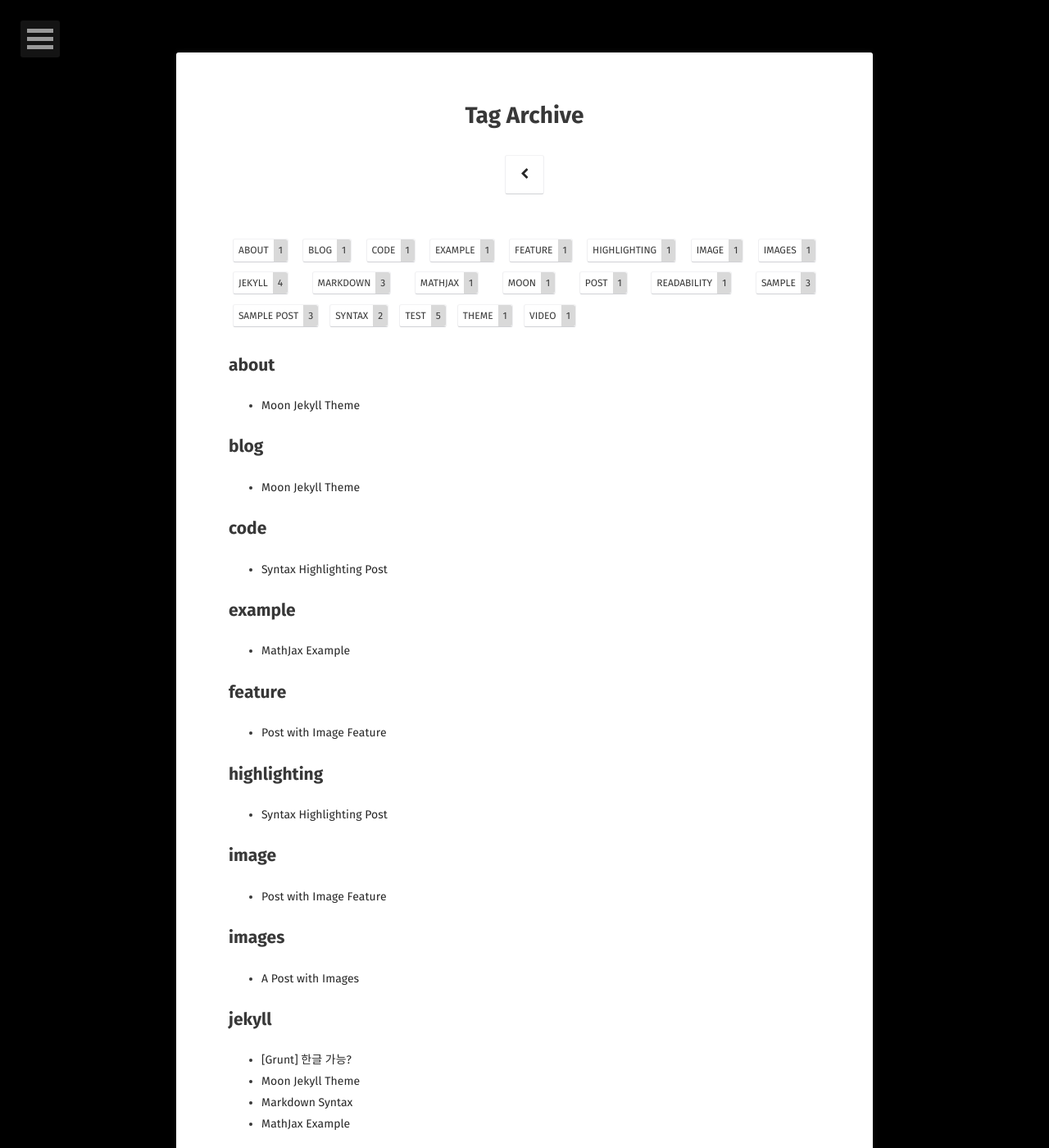
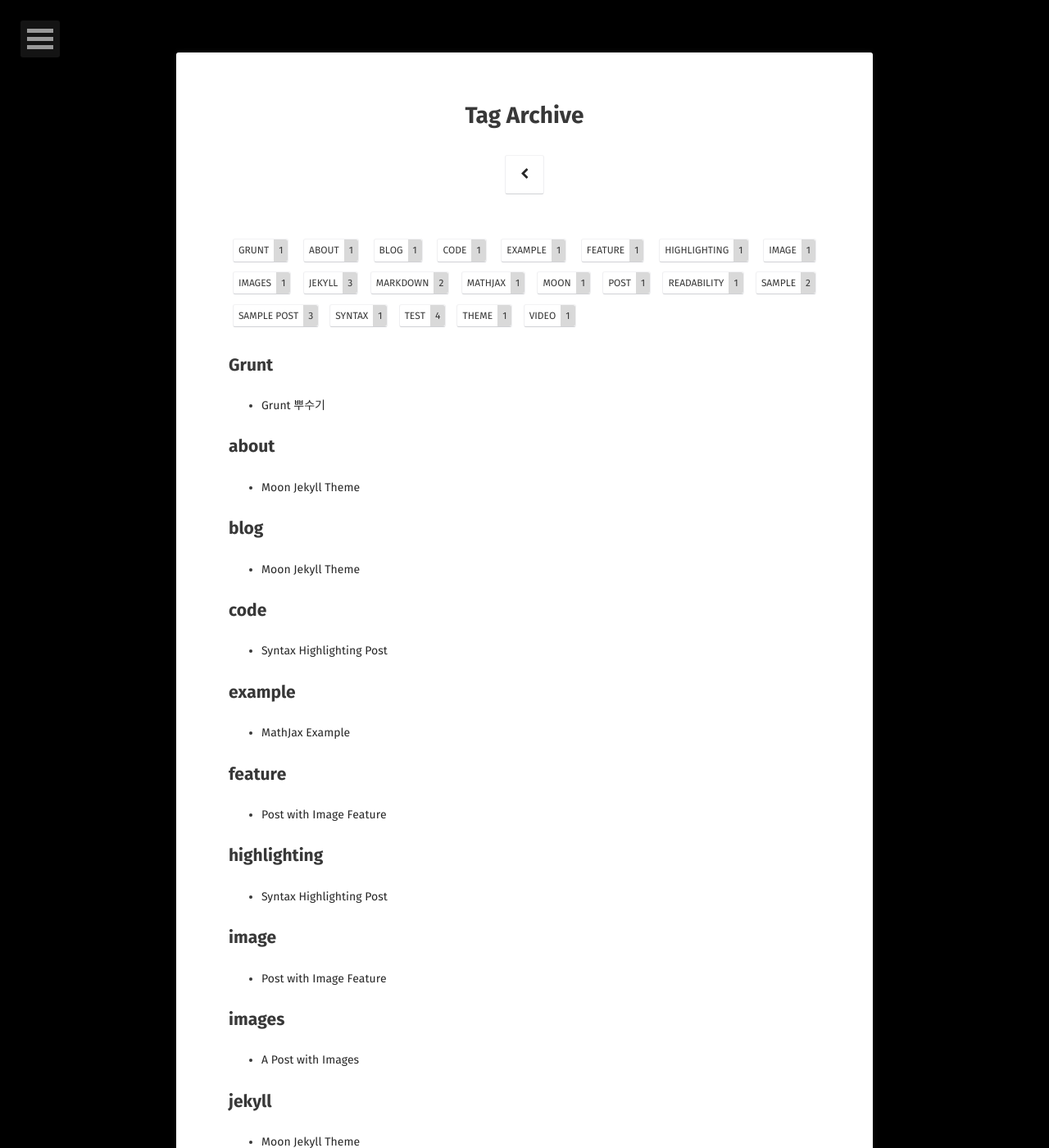
Before and after one commit to tntntntn3070/tntntntn3070.github.io-Jekyll, a Jekyll site: the page built from tags/index.html, in a window 1280 px wide and 1400 px high. Shown: the whole window at 82% size. Built offline with Jekyll 4.4.1, drawn with Linux system fonts in a browser that asks for light colours; some web fonts are replaced; some of the changed text lies outside the part shown.

Commit message:
이미지

```diff
--- a/_posts/2019-05-26-post-test.md
+++ b/_posts/2019-05-26-post-test.md
@@ -1,16 +1,17 @@
 ---
 layout: post
-title:  "[Grunt] 한글 가능?"
+title:  "Grunt 뿌수기"
 date:   2019-05-26
 excerpt: "Just about everything you'll need to style in the theme: headings, paragraphs, blockquotes, tables, code blocks, and more."
 tag:
-- markdown
-- syntax
-- sample
-- test
-- jekyll
-comments: true
+- Grunt
+comments: false
 ---
+
+<figure>
+	<a href="/assets/img/logo/Grunt.png"></a>
+</figure>
+
 
 ## HTML Elements
 
```
Also changed, not shown: _posts/2013-05-22-sample-post-images.md (+1 -1 lines).
